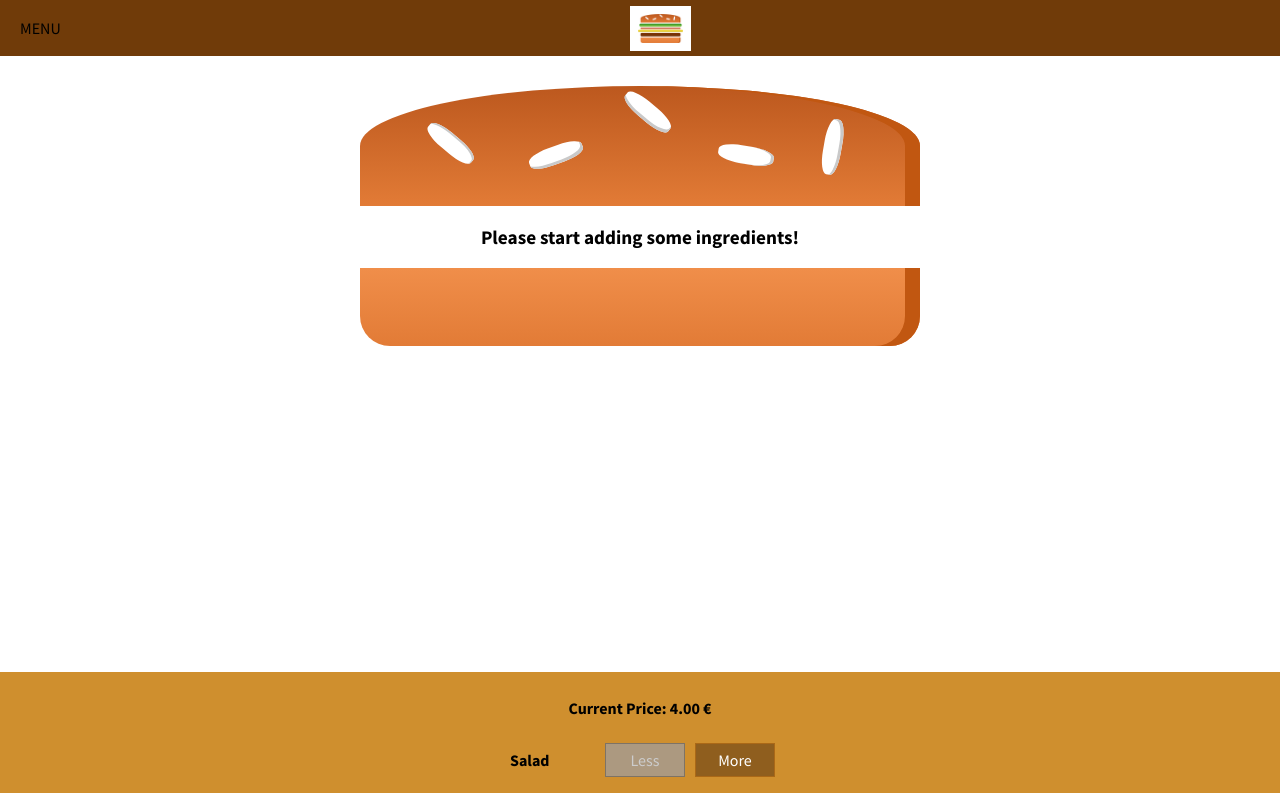
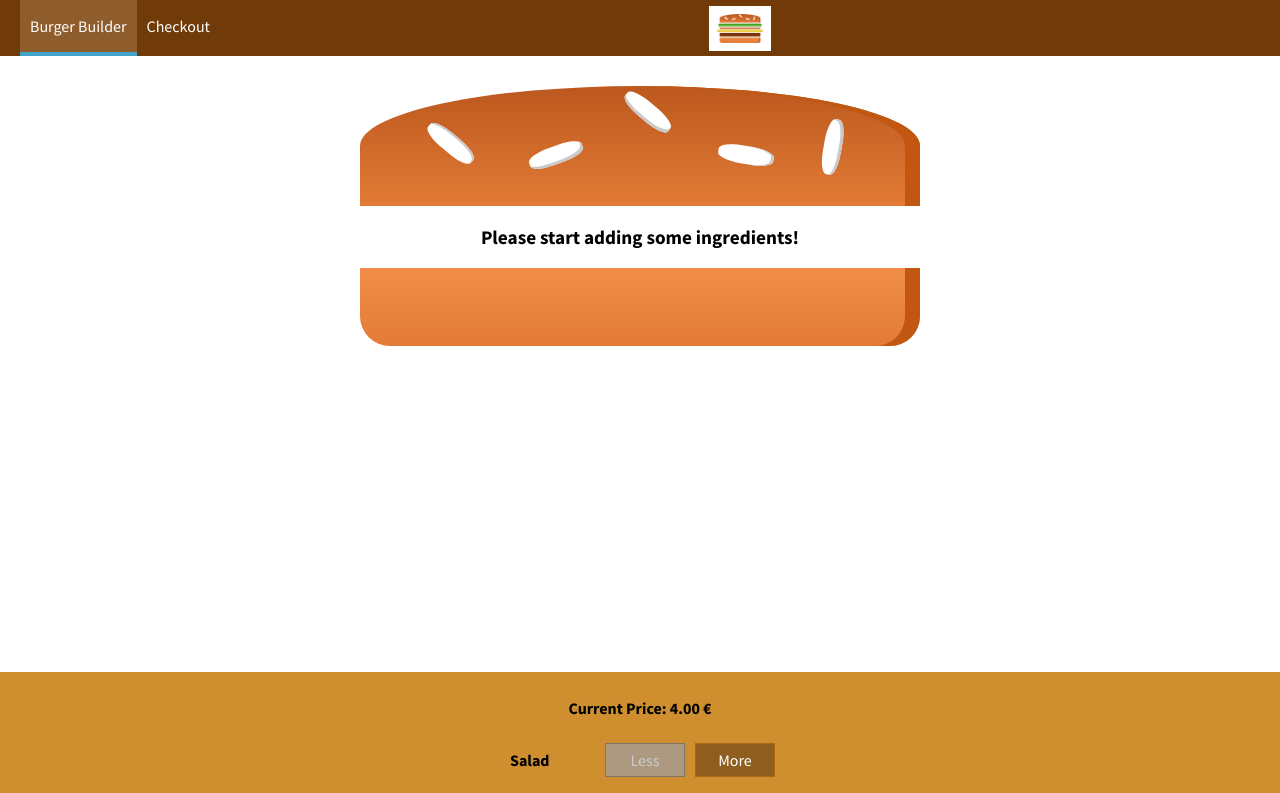
Before and after one commit to felixhaeberle/react-course, a React app in the folder burger-builder/: page / in a window 1280 px wide. Shown: the top 793 px of the page. Built offline with nearby package versions, Linux system fonts and the light colour scheme.

Commit message:
Add NavigationItems and NavigationItem component

```diff
--- /dev/null
+++ b/burger-builder/src/components/Navigation/NavigationItems/NavigationItem/NavigationItem.css
@@ -0,0 +1,25 @@
+.NavigationItem {
+  margin: 0;
+  box-sizing: border-box;
+  display: flex;
+  height: 100%;
+  align-items: center;
+}
+
+.NavigationItem a {
+  color: white;
+  text-decoration: none;
+  height: 100%;
+  padding: 16px 10px;
+  border-bottom: 4px solid transparent;
+  box-sizing: border-box;
+  display: block;
+}
+
+.NavigationItem a:hover,
+.NavigationItem a:active,
+.NavigationItem a.active {
+  background-color: #8F5C2C;
+  border-bottom: 4px solid #40A4C8;
+  color: white;
+}
--- /dev/null
+++ b/burger-builder/src/components/Navigation/NavigationItems/NavigationItem/NavigationItem.js
@@ -0,0 +1,11 @@
+import React from 'react';
+
+import classes from './NavigationItem.css';
+
+const navigationItem = (props) => (
+  <li className={classes.NavigationItem}>
+    <a href={props.link} className={props.active ? classes.active : null}>{props.children}</a>
+  </li>
+);
+
+export default navigationItem;
--- /dev/null
+++ b/burger-builder/src/components/Navigation/NavigationItems/NavigationItems.css
@@ -0,0 +1,8 @@
+.NavigationItems {
+  margin: 0;
+  padding: 0;
+  list-style: none;
+  display: flex;
+  align-items: center;
+  height: 100%;
+}
--- /dev/null
+++ b/burger-builder/src/components/Navigation/NavigationItems/NavigationItems.js
@@ -0,0 +1,14 @@
+import React from 'react';
+
+import classes from './NavigationItems.css';
+
+import NavigationItem from './NavigationItem/NavigationItem';
+
+const navigationItems = (props) => (
+    <ul className={classes.NavigationItems}>
+      <NavigationItem link="/" active>Burger Builder</NavigationItem>
+      <NavigationItem link="/">Checkout</NavigationItem>
+    </ul>
+);
+
+export default navigationItems;
--- a/burger-builder/src/components/Navigation/Toolbar/Toolbar.js
+++ b/burger-builder/src/components/Navigation/Toolbar/Toolbar.js
@@ -1,11 +1,12 @@
 import React from 'react';
 
 import Logo from '../../Logo/Logo';
-import classes from './Toolbar.css'
+import classes from './Toolbar.css';
+import NavigationItems from '../../Navigation/NavigationItems/NavigationItems'
 
 const toolbar = (props) => (
     <header className={classes.Toolbar}>
-      <div>MENU</div>
+      <NavigationItems />
       <Logo />
       <div></div>
     </header>
```
